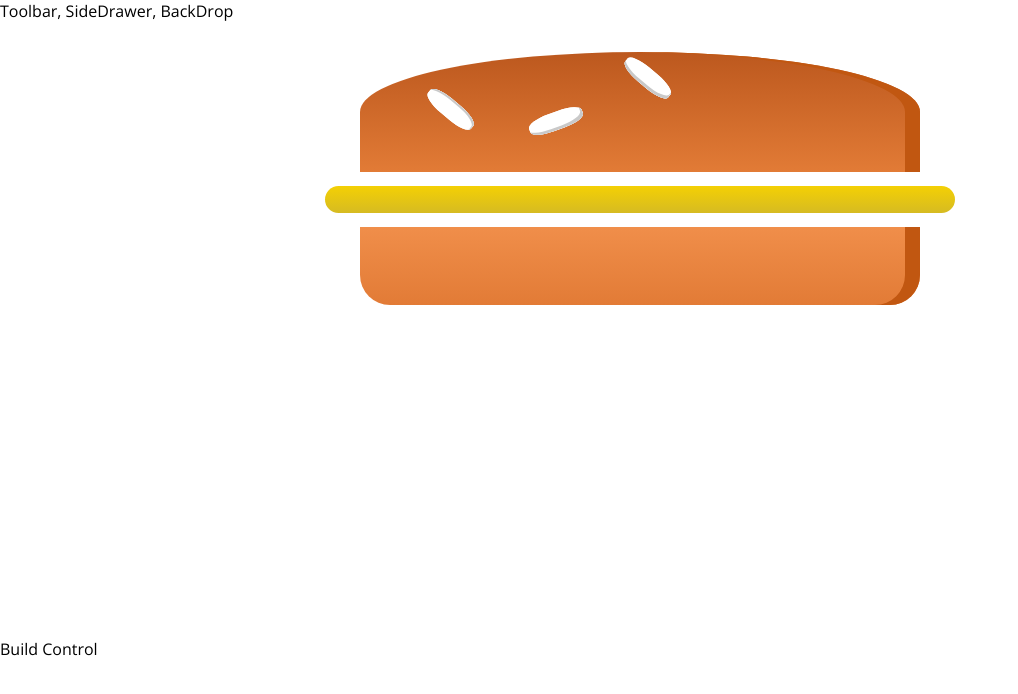
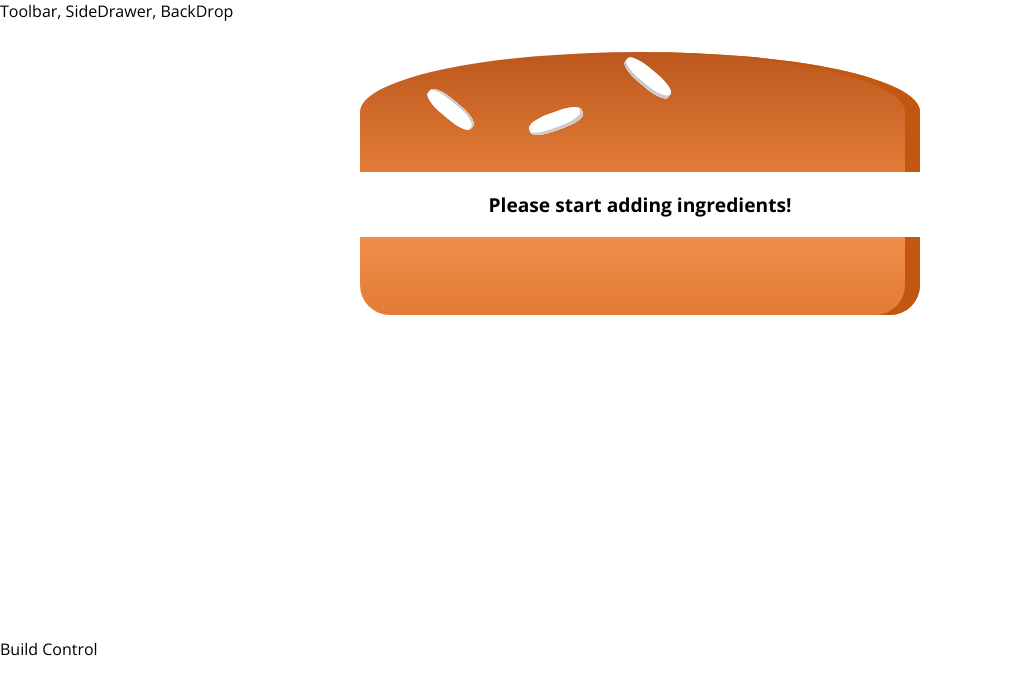
Before and after one commit to nghitrum/burger-builder, a React (Create React App) app: page / in a window 1280 px wide. Shown: the top 694 px of the page, without its empty margins (0-1018 px from the left). Built offline with nearby package versions, Linux system fonts and the light colour scheme.

Commit message:
Created burger ingredients from state

```diff
--- a/src/components/Burger/BurgerIngredient/index.js
+++ b/src/components/Burger/BurgerIngredient/index.js
@@ -24,7 +24,7 @@ const BurgerIngredient = (props) => {
 			ingredient = <div className={classes.Salad}></div>;
 			break;
 		case 'bacon':
-			ingredient = <div className={classes.Bacond}></div>;
+			ingredient = <div className={classes.Bacon}></div>;
 			break;
 		case 'cheese':
 			ingredient = <div className={classes.Cheese}></div>;
--- a/src/components/Burger/index.js
+++ b/src/components/Burger/index.js
@@ -3,11 +3,31 @@ import BurgerIngredient from './BurgerIngredient';
 import classes from './Burger.module.css';
 
 const Burger = (props) => {
+	let transformedIngredients = Object.keys(props.ingredients)
+		.map((ingredientKey) => {
+			return [...Array(props.ingredients[ingredientKey])].map(
+				(_, index) => {
+					return (
+						<BurgerIngredient
+							key={ingredientKey + index}
+							type={ingredientKey}
+						/>
+					);
+				}
+			);
+		})
+		.reduce((arr, current) => {
+			return arr.concat(current);
+		}, []);
+
+	if (transformedIngredients.length === 0) {
+		transformedIngredients = <p>Please start adding ingredients!</p>;
+	}
+
 	return (
 		<div className={classes.Burger}>
 			<BurgerIngredient type="bread-top" />
-			<BurgerIngredient type="cheese" />
-			<BurgerIngredient type="neat" />
+			{transformedIngredients}
 			<BurgerIngredient type="bread-bottom" />
 		</div>
 	);
--- a/src/containers/BurgerBuilder/index.js
+++ b/src/containers/BurgerBuilder/index.js
@@ -1,15 +1,28 @@
 import React, { Component, Fragment } from 'react';
 import Burger from '../../components/Burger';
 
-class BurderBuilder extends Component {
+class BurgerBuilder extends Component {
+	constructor(props) {
+		super(props);
+
+		this.state = {
+			ingredients: {
+				salad: 0,
+				bacon: 0,
+				cheese: 0,
+				meat: 0
+			}
+		};
+	}
+
 	render() {
 		return (
 			<Fragment>
-				<Burger />
+				<Burger ingredients={this.state.ingredients} />
 				<div>Build Control</div>
 			</Fragment>
 		);
 	}
 }
 
-export default BurderBuilder;
+export default BurgerBuilder;
```
